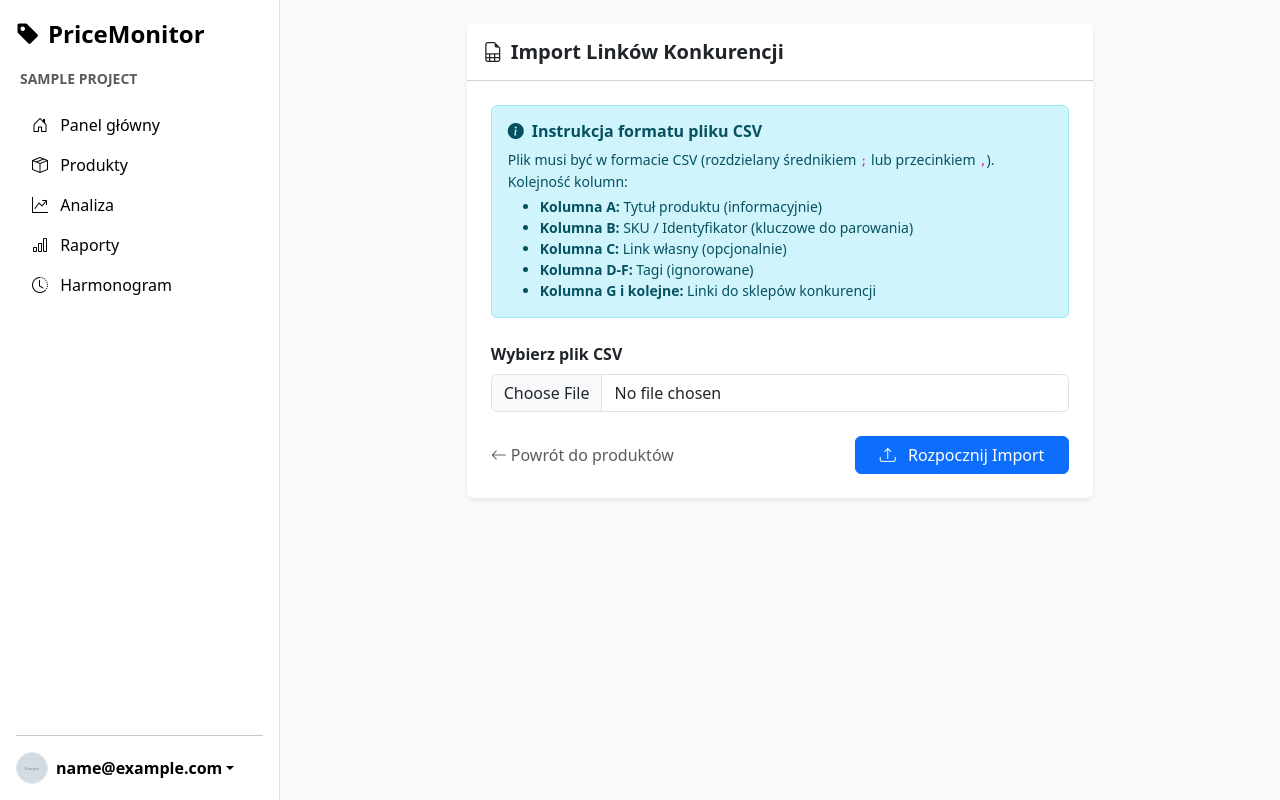
After one commit to mateo-malesz/PriceMonitor-IXION, a Flask app: page /project/1/import-links in a window 1280 px wide. The commit adds this page. Run offline with Flask 3, Linux system fonts and the light colour scheme; a user stored in the database is signed in; tables that the repository leaves empty hold one stand-in row (values such as "Sample post"); grey boxes marked "Sample" are stand-in pictures.

Commit message:
update: import linkow z starego scrapera

```diff
--- a/app.py
+++ b/app.py
@@ -7,7 +7,7 @@ from flask_mail import Mail, Message
 from flask import make_response
 import xml.etree.ElementTree as ET
 from flask_apscheduler import APScheduler
-from datetime import datetime, date
+from datetime import datetime, date, timezone
 try:
     from zoneinfo import ZoneInfo
 except ImportError:
@@ -645,6 +645,142 @@ def sync_products(project_id):
 
     return redirect(url_for('project_dashboard', project_id=project.id))
 
+# --- IMPORT LINKÓW KONKURENCJI ---
+@app.route('/project/<int:project_id>/import-links', methods=['GET', 'POST'])
+@login_required
+def import_links(project_id):
+    project = Project.query.get_or_404(project_id)
+    if current_user not in project.users:
+        flash('Brak dostępu.', category='error')
+        return redirect(url_for('projects'))
+
+    if request.method == 'POST':
+        if 'file' not in request.files:
+            flash('Nie wybrano pliku.', category='error')
+            return redirect(request.url)
+
+        file = request.files['file']
+        if file.filename == '':
+            flash('Nie wybrano pliku.', category='error')
+            return redirect(request.url)
+
+        if file:
+            try:
+                # Odczytujemy plik w pamięci jako bajty
+                file_bytes = file.stream.read()
+
+                # Próbujemy zdekodować różnymi kodowaniami
+                decoded_file = None
+                encodings = ['utf-8', 'windows-1250', 'latin-1']
+
+                for encoding in encodings:
+                    try:
+                        decoded_file = file_bytes.decode(encoding)
+                        break
+                    except UnicodeDecodeError:
+                        continue
+
+                if decoded_file is None:
+                    flash('Nie udało się rozpoznać kodowania pliku. Upewnij się, że to poprawny plik CSV.', category='error')
+                    return redirect(request.url)
+
+                stream = io.StringIO(decoded_file, newline=None)
+
+                # Próbujemy wykryć dialekt (separator)
+                try:
+                    dialect = csv.Sniffer().sniff(stream.read(1024))
+                    stream.seek(0)
+                except csv.Error:
+                    # Domyślny fallback, jeśli sniffer zawiedzie
+                    dialect = csv.excel
+                    dialect.delimiter = ';' # Zakładamy średnik jako domyślny w PL
+                    stream.seek(0)
+
+                csv_reader = csv.reader(stream, dialect)
+
+                # Pomijamy nagłówek
+                try:
+                    next(csv_reader)
+                except StopIteration:
+                    flash('Plik jest pusty.', category='error')
+                    return redirect(request.url)
+
+                added_links = 0
+                skipped_duplicates = 0
+                products_not_found = 0
+
+                # Cache dla sklepów, żeby nie pytać bazy za każdym razem
+                shops_cache = {shop.domain: shop for shop in Shop.query.all()}
+
+                for row in csv_reader:
+                    if len(row) < 2: continue # Za mało kolumn
+
+                    # Kolumna B: SKU / Identyfikator
+                    sku = row[1].strip()
+                    if not sku: continue
+
+                    product = Product.query.filter_by(project_id=project.id, sku=sku).first()
+
+                    if not product:
+                        products_not_found += 1
+                        continue
+
+                    # Linki konkurencji zaczynają się od kolumny G (indeks 6)
+                    competitor_links = row[6:]
+
+                    for link in competitor_links:
+                        link = link.strip()
+                        if not link: continue
+
+                        # Sprawdzamy duplikaty
+                        exists = ProductMapping.query.filter_by(product_id=product.id, url=link).first()
+                        if exists:
+                            skipped_duplicates += 1
+                            continue
+
+                        # Wyciągamy domenę
+                        try:
+                            parsed_uri = urlparse(link)
+                            domain = parsed_uri.netloc.replace('www.', '')
+                            if not domain: continue
+                        except:
+                            continue
+
+                        # Szukamy lub tworzymy sklep
+                        shop = shops_cache.get(domain)
+                        if not shop:
+                            shop = Shop(name=domain.capitalize(), domain=domain)
+                            db.session.add(shop)
+                            db.session.flush() # Żeby dostać ID
+                            shops_cache[domain] = shop
+
+                        # Dodajemy mapping
+                        new_mapping = ProductMapping(
+                            product_id=product.id,
+                            shop_id=shop.id,
+                            url=link,
+                            is_active=True
+                        )
+                        db.session.add(new_mapping)
+                        added_links += 1
+
+                db.session.commit()
+
+                msg = f"Import zakończony. Dodano {added_links} linków."
+                if skipped_duplicates > 0:
+                    msg += f" Pominięto {skipped_duplicates} duplikatów."
+                if products_not_found > 0:
+                    msg += f" Nie znaleziono {products_not_found} produktów po SKU."
+
+                flash(msg, category='success')
+                return redirect(url_for('project_dashboard', project_id=project.id))
+
+            except Exception as e:
+                logger.error(f"CSV Import Error: {e}", exc_info=True)
+                flash(f'Wystąpił błąd podczas przetwarzania pliku: {e}', category='error')
+
+    return render_template('import_links.html', project=project)
+
 # --- WIDOK SZCZEGÓŁÓW PRODUKTU ---
 @app.route('/project/<int:project_id>/product/<int:product_id>')
 @login_required
--- /dev/null
+++ b/templates/import_links.html
@@ -0,0 +1,45 @@
+{% extends 'base.html' %}
+
+{% block title %}Import Linków - {{ project.name }}{% endblock %}
+
+{% block content %}
+<div class="row justify-content-center">
+    <div class="col-md-8">
+        <div class="card shadow-sm border-0">
+            <div class="card-header bg-white py-3">
+                <h5 class="mb-0 fw-bold"><i class="bi bi-file-earmark-spreadsheet me-2"></i>Import Linków Konkurencji</h5>
+            </div>
+            <div class="card-body p-4">
+
+                <div class="alert alert-info mb-4">
+                    <h6 class="alert-heading fw-bold"><i class="bi bi-info-circle-fill me-2"></i>Instrukcja formatu pliku CSV</h6>
+                    <p class="mb-1 small">Plik musi być w formacie CSV (rozdzielany średnikiem <code>;</code> lub przecinkiem <code>,</code>). Kolejność kolumn:</p>
+                    <ul class="small mb-0">
+                        <li><strong>Kolumna A:</strong> Tytuł produktu (informacyjnie)</li>
+                        <li><strong>Kolumna B:</strong> SKU / Identyfikator (kluczowe do parowania)</li>
+                        <li><strong>Kolumna C:</strong> Link własny (opcjonalnie)</li>
+                        <li><strong>Kolumna D-F:</strong> Tagi (ignorowane)</li>
+                        <li><strong>Kolumna G i kolejne:</strong> Linki do sklepów konkurencji</li>
+                    </ul>
+                </div>
+
+                <form method="POST" enctype="multipart/form-data">
+                    <div class="mb-4">
+                        <label for="file" class="form-label fw-bold">Wybierz plik CSV</label>
+                        <input class="form-control" type="file" id="file" name="file" accept=".csv" required>
+                    </div>
+
+                    <div class="d-flex justify-content-between align-items-center">
+                        <a href="{{ url_for('project_dashboard', project_id=project.id) }}" class="text-decoration-none text-muted">
+                            <i class="bi bi-arrow-left"></i> Powrót do produktów
+                        </a>
+                        <button type="submit" class="btn btn-primary px-4">
+                            <i class="bi bi-upload me-2"></i> Rozpocznij Import
+                        </button>
+                    </div>
+                </form>
+            </div>
+        </div>
+    </div>
+</div>
+{% endblock %}
```
Also changed, not shown: templates/products.html (+43 -4 lines).
